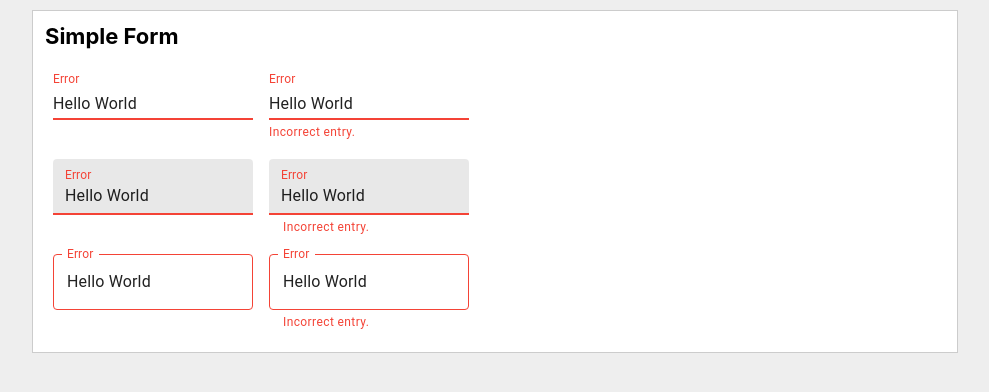
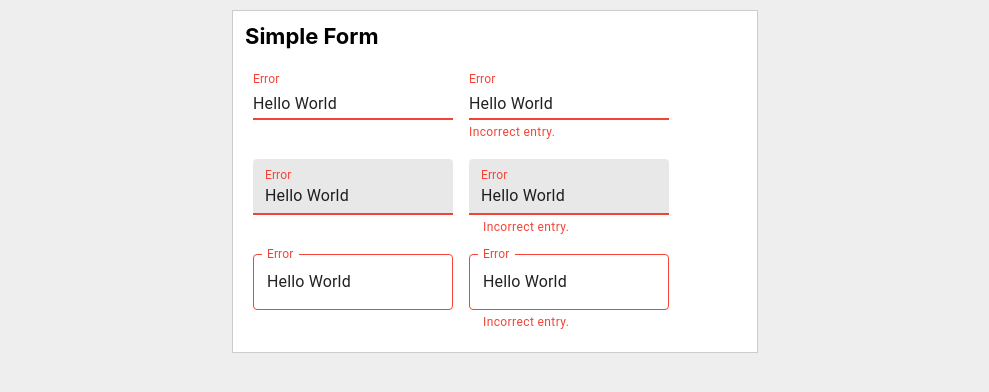
Before and after one commit to vmadman/simple-react-form, a React (Create React App) app: page / in a window 1280 px wide. Shown: the top 392 px of the page, without its empty margins (145-1134 px from the left). Built offline with nearby package versions, Linux system fonts and the light colour scheme.

Commit message:
Tweaked app layout

```diff
--- a/src/App.css
+++ b/src/App.css
@@ -5,7 +5,7 @@ BODY {
 #form-container {
   background-color: #fff;
   border: 1px solid #ccc;
-  width: 900px;
+  width: 500px;
   margin: 10px auto;
   padding: 12px;
 }
```
Also changed, not shown: src/App.jsx (renamed from src/App.js).
